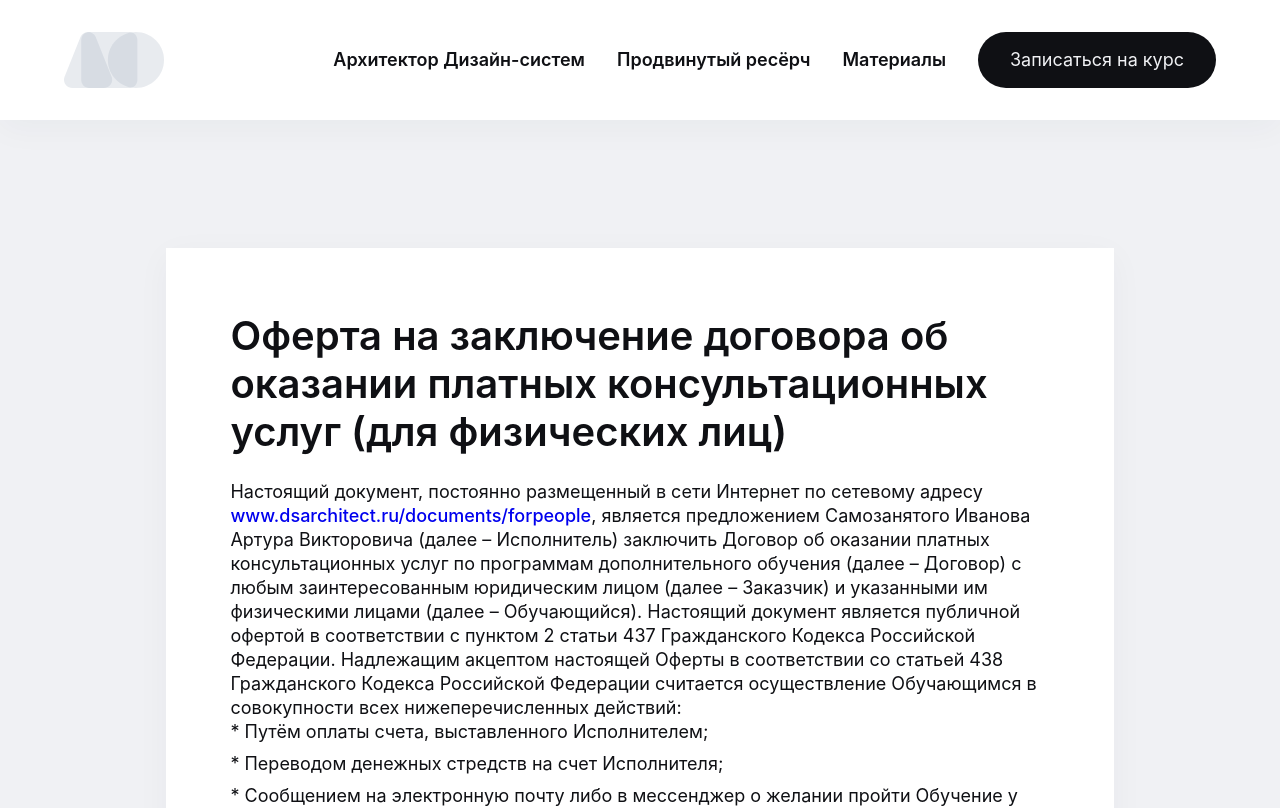
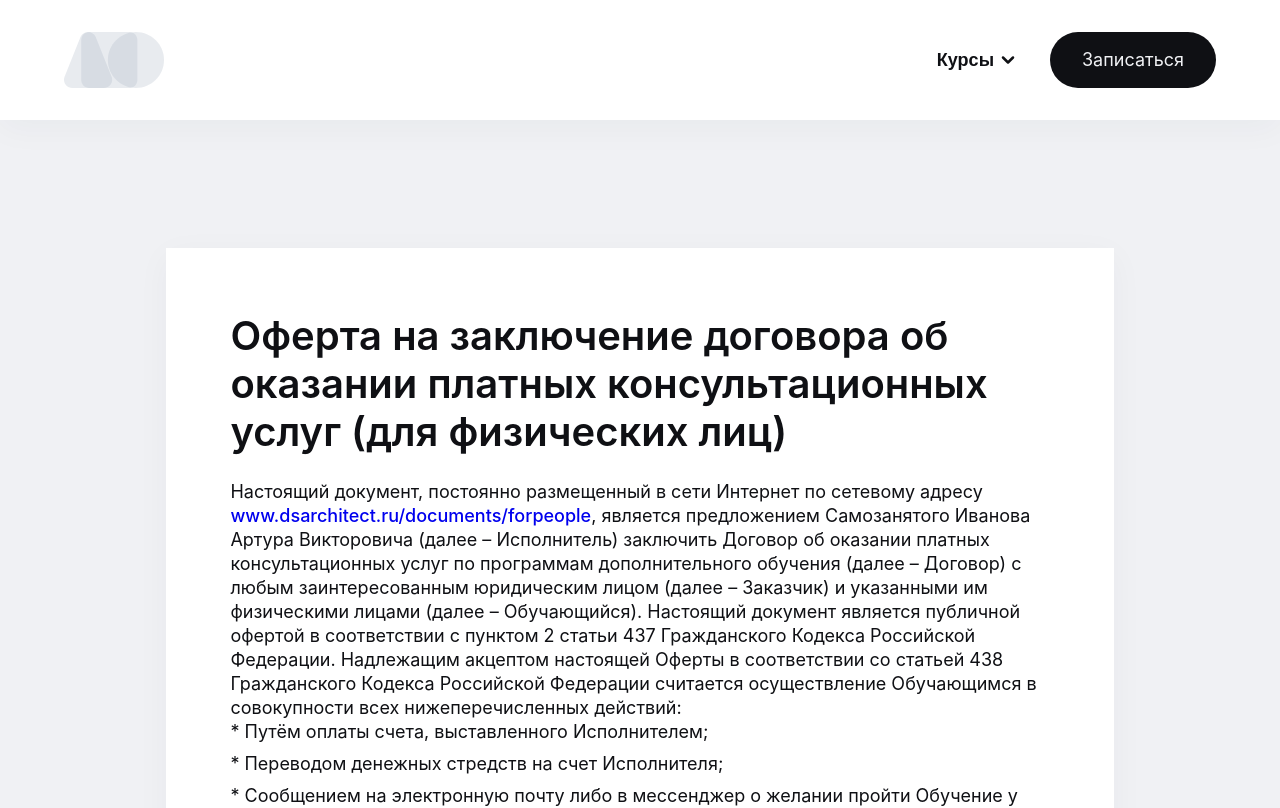
Before and after one commit to ArthurIvanov/dsa-web, a Next.js app: page /documents/forpeople in a window 1280 px wide. Shown: the top 808 px of the page. Built offline with nearby package versions, Linux system fonts and the light colour scheme.

Commit message:
added dropdown menu

```diff
--- a/app/components/badge/badge.tsx
+++ b/app/components/badge/badge.tsx
@@ -13,7 +13,7 @@ border-bottom-right-radius: 8px;
 	line-height: 14px;
 	height: 24px;
 	width: auto;
-    padding 0 16px;
+	padding: 0 16px;
 	background-color: var(--status-bg-default);
 	color: white;
 	position: relative;
--- /dev/null
+++ b/app/components/dropdown/dropdown.tsx
@@ -0,0 +1,116 @@
+// примерная структура файла
+"use client";
+import { useState, useRef, useEffect } from "react";
+import Link from "next/link";
+import styled from "styled-components";
+import { COURSE_DATA } from "@/constants";
+import { ChevronDown } from "react-feather";
+import { ChevronUp } from "react-feather";
+import { NavItems } from "@/app/layout/navData";
+import { NavLink } from "../link/link";
+
+interface IDropdownProps {
+	dropdownTitle?: string;
+	items: {
+		title?: string;
+		url?: string;
+		cName: string;
+		ref: boolean;
+	}[];
+}
+
+const StyledDropdown = styled.div`
+	position: relative;
+`;
+const DropdownButton = styled.button`
+	position: relative;
+	cursor: pointer;
+	border: none;
+	background: none;
+	font-size: 18px;
+	line-height: 24px;
+	font-weight: 600;
+	color: var(--main-default);
+	transition: all 0.2s;
+	display: inline-flex;
+	align-items: center;
+	justify-content: center;
+	gap: 4px;
+	&:hover {
+		color: var(--main-hover);
+	}
+
+	&:active {
+		color: var(--main-active);
+	}
+`;
+const DropdownPanel = styled.div`
+	position: absolute;
+	display: flex;
+	flex-direction: column;
+	gap: 4px;
+	padding: 4px;
+	top: 120%;
+	right: 0;
+	min-width: 300px;
+	background-color: var(--section-bg);
+	box-shadow: 0px 4px 24px rgba(34, 49, 69, 0.24);
+	z-index: 100;
+	border-radius: 8px;
+
+	.dropdown-item {
+		padding: 8px;
+		border-radius: 8px;
+		&:hover {
+			background-color: var(--grey-100);
+		}
+	}
+`;
+
+export const CourseDropdown = ({
+	items,
+	dropdownTitle = "Курсы",
+}: IDropdownProps) => {
+	const [open, setOpen] = useState(false);
+	const ref = useRef<HTMLDivElement>(null);
+	const handleRedirect = () => {
+		setOpen(false);
+	};
+
+	useEffect(() => {
+		const handleClick = (event: MouseEvent) => {
+			if (ref.current && !ref.current.contains(event.target as Node)) {
+				setOpen(false);
+			}
+		};
+		window.addEventListener("click", handleClick);
+		return () => window.removeEventListener("click", handleClick);
+	}, []);
+
+	return (
+		<StyledDropdown ref={ref}>
+			<DropdownButton onClick={() => setOpen((prev) => !prev)}>
+				{dropdownTitle}
+				{open ? (
+					<ChevronUp strokeWidth={3} size={20} />
+				) : (
+					<ChevronDown strokeWidth={3} size={20} />
+				)}
+			</DropdownButton>
+			{open && (
+				<DropdownPanel>
+					{Object.entries(items).map(([key, course]) => (
+						<NavLink
+							className={`dropdown-item`}
+							key={key}
+							href={`${course?.url}`}
+							onClick={handleRedirect}
+						>
+							{course?.title}
+						</NavLink>
+					))}
+				</DropdownPanel>
+			)}
+		</StyledDropdown>
+	);
+};
--- a/app/layout/navData.ts
+++ b/app/layout/navData.ts
@@ -18,10 +18,10 @@ export const NavItems = [
 		cName: " ",
 		ref: true,
 	},
-	{
-		title: "Записаться на курс",
-		url: "https://t.me/arturdsgn",
-		cName: "button-primary",
-		ref: true,
-	},
+	// {
+	// 	title: "Записаться на курс",
+	// 	url: "https://t.me/arturdsgn",
+	// 	cName: "button-primary",
+	// 	ref: true,
+	// },
 ];
--- a/app/layout/navigation.tsx
+++ b/app/layout/navigation.tsx
@@ -6,6 +6,7 @@ import { NavLink } from "../components/link/link";
 import styled from "styled-components";
 import { NavItems } from "./navData";
 import { useState } from "react";
+import { CourseDropdown } from "../components/dropdown/dropdown";
 
 const StyledNavBar = styled.nav`
 	display: flex;
@@ -42,7 +43,7 @@ const StyledNavBar = styled.nav`
 
 	.MenuItems {
 		list-style: none;
-		display: flex;
+		display: none;
 		align-items: center;
 		white-space: nowrap;
 	}
@@ -54,6 +55,9 @@ const StyledNavBar = styled.nav`
 	@media screen and (max-width: 850px) {
 		.NavbarItems {
 			z-index: 99;
+		}
+		.nav-desktop {
+			display: none;
 		}
 		.MenuItems {
 			display: flex;
@@ -103,7 +107,15 @@ const Navbar = () => {
 						height={56}
 					/>
 				</Link>
-
+				<div className="nav-desktop display-flex gap-32 flex-align-center">
+					<CourseDropdown items={NavItems} dropdownTitle="Курсы" />
+					<NavLink
+						className="button-primary"
+						href="https://rutube.ru/plst/353013"
+					>
+						Записаться
+					</NavLink>
+				</div>
 				<div className="Hamburger-Cross-Icons" onClick={handleClick}>
 					{open ? <X size={24} /> : <Menu size={24} />}
 				</div>
--- a/app/theme/globals.tsx
+++ b/app/theme/globals.tsx
@@ -129,47 +129,6 @@ export const Globals = createGlobalStyle`
 
 }
 
-h1 {
-    font-size: 80px;
-    line-height: 92px;
-    font-weight: 600;
-    display: inline-block;
-}
-
-h2 {
-    font-size: 56px;
-    line-height: 64px;
-    font-weight: 600;
-    display: inline-block;
-}
-
-h3 {
-    font-size: 40px;
-    line-height: 48px;
-    font-weight: 600;
-    display: inline-block;
-}
-
-h4 {
-    font-size: 32px;
-    line-height: 40px;
-    font-weight: 600;
-    display: inline-block;
-}
-
-h5 {
-    font-size: 24px;
-    line-height: 32px;
-    font-weight: 600;
-    display: inline-block;
-}
-
-h6 {
-    font-size: 20px;
-    line-height: 24px;
-    font-weight: 600;
-    display: inline-block;
-}
 
 
 * {
@@ -355,48 +314,6 @@ p, li {
 
 }
 
-@media only screen and (max-width : 560px) {
- .main {
-         gap: 16px;
-         padding: 16px;
-    }
-}
-
-
-
-
-@media only screen and (min-width: 561px) {
-    .main {
-         padding: 24px;
-         gap: 24px;
-    }
-
-}
-
-@media only screen and (min-width: 900px) {
-    .main {
-         padding: 32px;
-         gap: 32px;
-    }
-
-// }
-
-@media only screen and (min-width: 1200px) {
-    .main {
-         padding: 48px;
-         gap: 48px;
-    }
-
-}
-
-@media only screen and (min-width: 1400px) {
-    .main {
-         padding: 64px;
-         gap: 64px;
-    }
-
-}
-
 
 .w-100 {
     max-width: 100%;
@@ -469,7 +386,7 @@ flex-grow {
 }
 
 .justify-stretch {
-    justinfy-content: sretch;
+    justify-content: sretch;
 
 }
 
@@ -479,10 +396,10 @@ flex-grow {
 }
 
 .display-grid {
-    display-grid;
+    display: grid;
 }
 
-.3-columns {
+.columns-3 {
     grid-template-columns: repeat(3, 1fr);
 
 }
@@ -550,7 +467,52 @@ flex-grow {
 
 
 
-@media screen and (max-width: 1024px) {
+
+
+@media only screen and (max-width : 560px) {
+ .main {
+         gap: 16px;
+         padding: 16px;
+    }
+
+    h1 {
+        font-size: 32px;
+        line-height: 40px;
+    }
+
+    h2 {
+        font-size: 32px;
+        line-height: 40px;
+    }
+
+    h3 {
+        font-size: 24px;
+        line-height: 32px;
+    }
+
+    h4 {
+        font-size: 20px;
+        line-height: 24px;
+    }
+}
+
+
+
+
+@media only screen and (min-width: 561px) {
+    .main {
+         padding: 24px;
+         gap: 24px;
+    }
+
+}
+
+@media only screen and (min-width: 900px) {
+    .main {
+         padding: 32px;
+         gap: 32px;
+    }
+
      h1 {
     font-size: 56px;
     line-height: 64px;
@@ -572,30 +534,109 @@ h4 {
     line-height: 36px;
 }
 
+}
+
+@media only screen and (min-width: 1200px) {
+    .main {
+         padding: 48px;
+         gap: 48px;
+    }
+
+    h1 {
+    font-size: 80px;
+    line-height: 92px;
+    font-weight: 600;
+    display: inline-block;
+}
+
+h2 {
+    font-size: 56px;
+    line-height: 64px;
+    font-weight: 600;
+    display: inline-block;
+}
+
+h3 {
+    font-size: 40px;
+    line-height: 48px;
+    font-weight: 600;
+    display: inline-block;
+}
+
+h4 {
+    font-size: 32px;
+    line-height: 40px;
+    font-weight: 600;
+    display: inline-block;
+}
+
+h5 {
+    font-size: 24px;
+    line-height: 32px;
+    font-weight: 600;
+    display: inline-block;
+}
+
+h6 {
+    font-size: 20px;
+    line-height: 24px;
+    font-weight: 600;
+    display: inline-block;
+}
+
 
 }
 
-@media screen and (max-width: 560px) {
+@media only screen and (min-width: 1400px) {
+    .main {
+         padding: 48px;
+         gap: 48px;
+    }
+
     h1 {
-        font-size: 32px;
-        line-height: 40px;
+    font-size: 80px;
+    line-height: 92px;
+    font-weight: 600;
+    display: inline-block;
 }
 
 h2 {
-        font-size: 32px;
-        line-height: 40px;
+    font-size: 56px;
+    line-height: 64px;
+    font-weight: 600;
+    display: inline-block;
 }
 
 h3 {
-        font-size: 24px;
-        line-height: 32px;
+    font-size: 40px;
+    line-height: 48px;
+    font-weight: 600;
+    display: inline-block;
 }
 
 h4 {
+    font-size: 32px;
+    line-height: 40px;
+    font-weight: 600;
+    display: inline-block;
+}
+
+h5 {
+    font-size: 24px;
+    line-height: 32px;
+    font-weight: 600;
+    display: inline-block;
+}
+
+h6 {
     font-size: 20px;
     line-height: 24px;
+    font-weight: 600;
+    display: inline-block;
 }
+
 
 }
 
+
 `;
```
Lines whose indentation alone changed are shown as unchanged.
